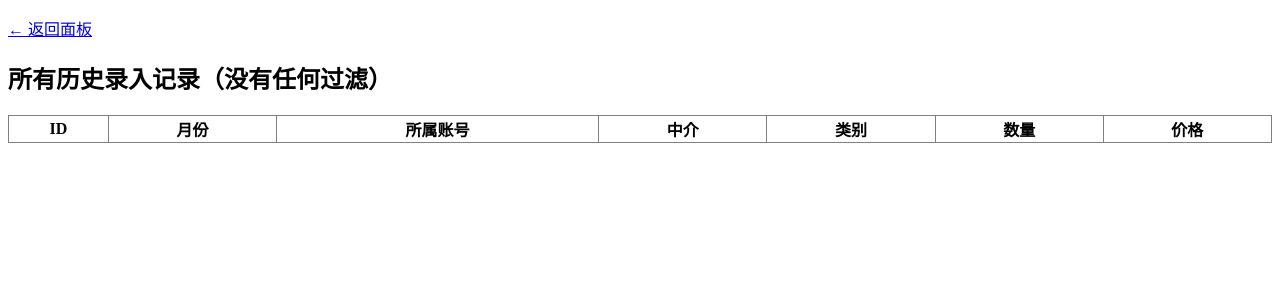
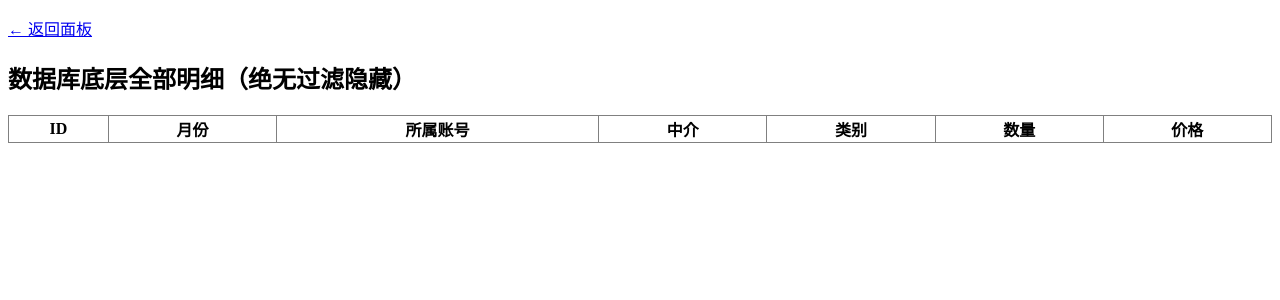
Before and after one commit to xiaole-weng/yueman, a Flask app: page /raw_data in a window 1280 px wide. Shown: the top 300 px of the page. Run offline with Flask 3, Linux system fonts and the light colour scheme; a user stored in the database is signed in; data that the repository does not hold is empty.

Commit message:
Update title and heading in raw_data.html
Signed-off-by: xiaole-weng <236263354@qq.com>

```diff
--- a/templates/raw_data.html
+++ b/templates/raw_data.html
@@ -1,8 +1,8 @@
 <!DOCTYPE html>
-<html><head><meta charset="utf-8"><title>底层原始数据</title></head>
+<html><head><meta charset="utf-8"><title>底层全部数据</title></head>
 <body>
 <p><a href="{{ url_for('dashboard') }}">← 返回面板</a></p>
-<h2>所有历史录入记录（没有任何过滤）</h2>
+<h2>数据库底层全部明细（绝无过滤隐藏）</h2>
 <table border="1" style="border-collapse:collapse; width:100%; text-align:center;">
     <tr><th>ID</th><th>月份</th><th>所属账号</th><th>中介</th><th>类别</th><th>数量</th><th>价格</th></tr>
     {% for r in records %}
```
